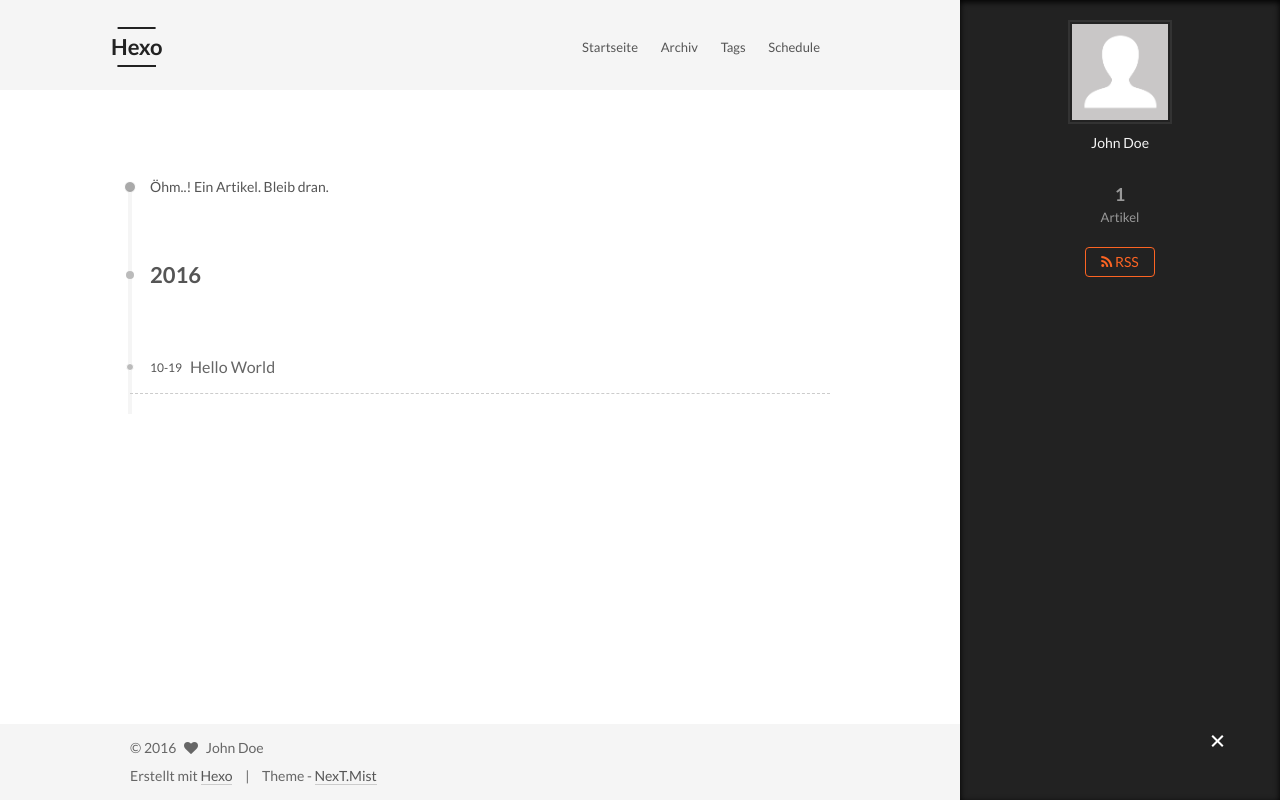
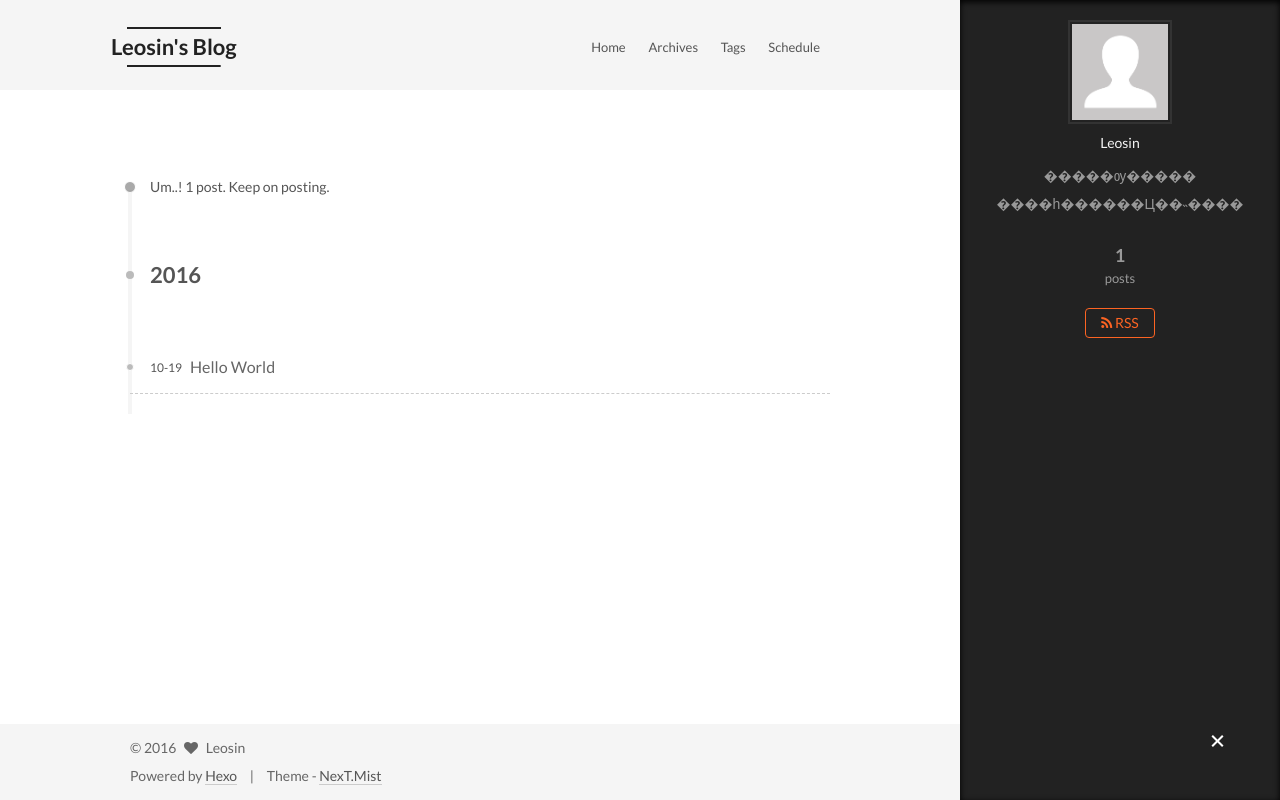
Before and after one commit to LeosinZhang/LeosinZhang.github.io, a plain HTML site: page archives/2016/10/index.html in a window 1280 px wide. Both pictures are taken after a click on the element 1217 px from the left and 742 px from the top of the page. Drawn offline with Linux system fonts and the light colour scheme.

Commit message:
Site updated: 2016-10-19 15:14:41

```diff
--- a/2016/10/19/hello-world/index.html
+++ b/2016/10/19/hello-world/index.html
@@ -76,7 +76,7 @@
 
 
 
-  <link rel="alternate" href="/atom.xml" title="Hexo" type="application/atom+xml" />
+  <link rel="alternate" href="/atom.xml" title="Leosin's Blog" type="application/atom+xml" />
 
 
 
@@ -92,8 +92,8 @@
 Quick">
 <meta property="og:type" content="article">
 <meta property="og:title" content="Hello World">
-<meta property="og:url" content="http://yoursite.com/2016/10/19/hello-world/index.html">
-<meta property="og:site_name" content="Hexo">
+<meta property="og:url" content="http://leosin.top/2016/10/19/hello-world/index.html">
+<meta property="og:site_name" content="Leosin's Blog">
 <meta property="og:description" content="Welcome to Hexo! This is your very first post. Check documentation for more info. If you get any problems when using Hexo, you can find the answer in troubleshooting or you can ask me on GitHub.
 Quick">
 <meta property="og:updated_time" content="2016-10-19T01:04:41.263Z">
@@ -121,10 +121,10 @@ Quick">
 
 
 
-  <link rel="canonical" href="http://yoursite.com/2016/10/19/hello-world/"/>
+  <link rel="canonical" href="http://leosin.top/2016/10/19/hello-world/"/>
 
 
-  <title> Hello World | Hexo </title>
+  <title> Hello World | Leosin's Blog </title>
 </head>
 
 <body itemscope itemtype="//schema.org/WebPage" lang="">
@@ -155,11 +155,11 @@ Quick">
   <div class="custom-logo-site-title">
     <a href="/"  class="brand" rel="start">
       <span class="logo-line-before"><i></i></span>
-      <span class="site-title">Hexo</span>
+      <span class="site-title">Leosin's Blog</span>
       <span class="logo-line-after"><i></i></span>
     </a>
   </div>
-  <p class="site-subtitle"></p>
+  <p class="site-subtitle">���εĲ���</p>
 </div>
 
 <div class="site-nav-toggle">
@@ -180,7 +180,7 @@ Quick">
         <li class="menu-item menu-item-home">
           <a href="/" rel="section">
 
-            Startseite
+            Home
           </a>
         </li>
 
@@ -188,7 +188,7 @@ Quick">
         <li class="menu-item menu-item-archives">
           <a href="/archives" rel="section">
 
-            Archiv
+            Archives
           </a>
         </li>
 
@@ -257,7 +257,7 @@ Quick">
             <span class="post-meta-item-icon">
               <i class="fa fa-calendar-o"></i>
             </span>
-            <span class="post-meta-item-text">Veröffentlicht am</span>
+            <span class="post-meta-item-text">Posted on</span>
             <time itemprop="dateCreated" datetime="2016-10-19T09:04:41+08:00" content="2016-10-19">
               2016-10-19
             </time>
@@ -361,10 +361,10 @@ Quick">
 
         <ul class="sidebar-nav motion-element">
           <li class="sidebar-nav-toc sidebar-nav-active" data-target="post-toc-wrap" >
-            Inhaltsverzeichnis
+            Table of Contents
           </li>
           <li class="sidebar-nav-overview" data-target="site-overview">
-            Übersicht
+            Overview
           </li>
         </ul>
 
@@ -373,15 +373,15 @@ Quick">
         <div class="site-author motion-element" itemprop="author" itemscope itemtype="//schema.org/Person">
           <img class="site-author-image" itemprop="image"
                src="/images/avatar.gif"
-               alt="John Doe" />
-          <p class="site-author-name" itemprop="name">John Doe</p>
-          <p class="site-description motion-element" itemprop="description"></p>
+               alt="Leosin" />
+          <p class="site-author-name" itemprop="name">Leosin</p>
+          <p class="site-description motion-element" itemprop="description">�����ѹ����� ����һ������Ц��˵����</p>
         </div>
         <nav class="site-state motion-element">
           <div class="site-state-item site-state-posts">
             <a href="/archives">
               <span class="site-state-item-count">1</span>
-              <span class="site-state-item-name">Artikel</span>
+              <span class="site-state-item-name">posts</span>
             </a>
           </div>
 
@@ -442,11 +442,11 @@ Quick">
   <span class="with-love">
     <i class="fa fa-heart"></i>
   </span>
-  <span class="author" itemprop="copyrightHolder">John Doe</span>
+  <span class="author" itemprop="copyrightHolder">Leosin</span>
 </div>
 
 <div class="powered-by">
-  Erstellt mit  <a class="theme-link" href="https://hexo.io">Hexo</a>
+  Powered by <a class="theme-link" href="https://hexo.io">Hexo</a>
 </div>
 
 <div class="theme-info">
--- a/archives/2016/10/index.html
+++ b/archives/2016/10/index.html
@@ -74,7 +74,7 @@
 
 
 
-  <link rel="alternate" href="/atom.xml" title="Hexo" type="application/atom+xml" />
+  <link rel="alternate" href="/atom.xml" title="Leosin's Blog" type="application/atom+xml" />
 
 
 
@@ -86,12 +86,15 @@
 
 
 
+<meta name="description" content="�����ѹ����� ����һ������Ц��˵����">
 <meta property="og:type" content="website">
-<meta property="og:title" content="Hexo">
-<meta property="og:url" content="http://yoursite.com/archives/2016/10/index.html">
-<meta property="og:site_name" content="Hexo">
+<meta property="og:title" content="Leosin's Blog">
+<meta property="og:url" content="http://leosin.top/archives/2016/10/index.html">
+<meta property="og:site_name" content="Leosin's Blog">
+<meta property="og:description" content="�����ѹ����� ����һ������Ц��˵����">
 <meta name="twitter:card" content="summary">
-<meta name="twitter:title" content="Hexo">
+<meta name="twitter:title" content="Leosin's Blog">
+<meta name="twitter:description" content="�����ѹ����� ����һ������Ц��˵����">
 
 
 
@@ -112,10 +115,10 @@
 
 
 
-  <link rel="canonical" href="http://yoursite.com/archives/2016/10/"/>
+  <link rel="canonical" href="http://leosin.top/archives/2016/10/"/>
 
 
-  <title> Archiv | Hexo </title>
+  <title> Archive | Leosin's Blog </title>
 </head>
 
 <body itemscope itemtype="//schema.org/WebPage" lang="">
@@ -146,11 +149,11 @@
   <div class="custom-logo-site-title">
     <a href="/"  class="brand" rel="start">
       <span class="logo-line-before"><i></i></span>
-      <span class="site-title">Hexo</span>
+      <span class="site-title">Leosin's Blog</span>
       <span class="logo-line-after"><i></i></span>
     </a>
   </div>
-  <p class="site-subtitle"></p>
+  <p class="site-subtitle">���εĲ���</p>
 </div>
 
 <div class="site-nav-toggle">
@@ -171,7 +174,7 @@
         <li class="menu-item menu-item-home">
           <a href="/" rel="section">
 
-            Startseite
+            Home
           </a>
         </li>
 
@@ -179,7 +182,7 @@
         <li class="menu-item menu-item-archives">
           <a href="/archives" rel="section">
 
-            Archiv
+            Archives
           </a>
         </li>
 
@@ -225,7 +228,7 @@
 
 
 
-      Öhm..! Ein Artikel. Bleib dran.
+      Um..! 1 post. Keep on posting.
     </span>
 
 
@@ -307,15 +310,15 @@
         <div class="site-author motion-element" itemprop="author" itemscope itemtype="//schema.org/Person">
           <img class="site-author-image" itemprop="image"
                src="/images/avatar.gif"
-               alt="John Doe" />
-          <p class="site-author-name" itemprop="name">John Doe</p>
-          <p class="site-description motion-element" itemprop="description"></p>
+               alt="Leosin" />
+          <p class="site-author-name" itemprop="name">Leosin</p>
+          <p class="site-description motion-element" itemprop="description">�����ѹ����� ����һ������Ц��˵����</p>
         </div>
         <nav class="site-state motion-element">
           <div class="site-state-item site-state-posts">
             <a href="/archives">
               <span class="site-state-item-count">1</span>
-              <span class="site-state-item-name">Artikel</span>
+              <span class="site-state-item-name">posts</span>
             </a>
           </div>
 
@@ -365,11 +368,11 @@
   <span class="with-love">
     <i class="fa fa-heart"></i>
   </span>
-  <span class="author" itemprop="copyrightHolder">John Doe</span>
+  <span class="author" itemprop="copyrightHolder">Leosin</span>
 </div>
 
 <div class="powered-by">
-  Erstellt mit  <a class="theme-link" href="https://hexo.io">Hexo</a>
+  Powered by <a class="theme-link" href="https://hexo.io">Hexo</a>
 </div>
 
 <div class="theme-info">
--- a/sitemap.xml
+++ b/sitemap.xml
@@ -2,7 +2,7 @@
 <urlset xmlns="http://www.sitemaps.org/schemas/sitemap/0.9">
 
   <url>
-    <loc>http://yoursite.com/2016/10/19/hello-world/</loc>
+    <loc>http://leosin.top/2016/10/19/hello-world/</loc>
 
     <lastmod>2016-10-19T01:04:41.263Z</lastmod>
 
```
Also changed, not shown: archives/2016/index.html (+21 -18 lines), archives/index.html (+21 -18 lines), atom.xml (+7 -7 lines), index.html (+21 -18 lines).
